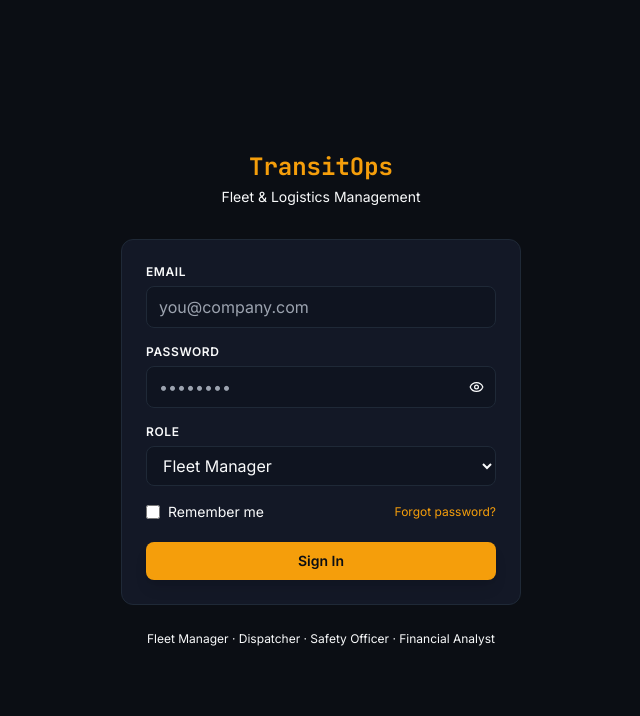
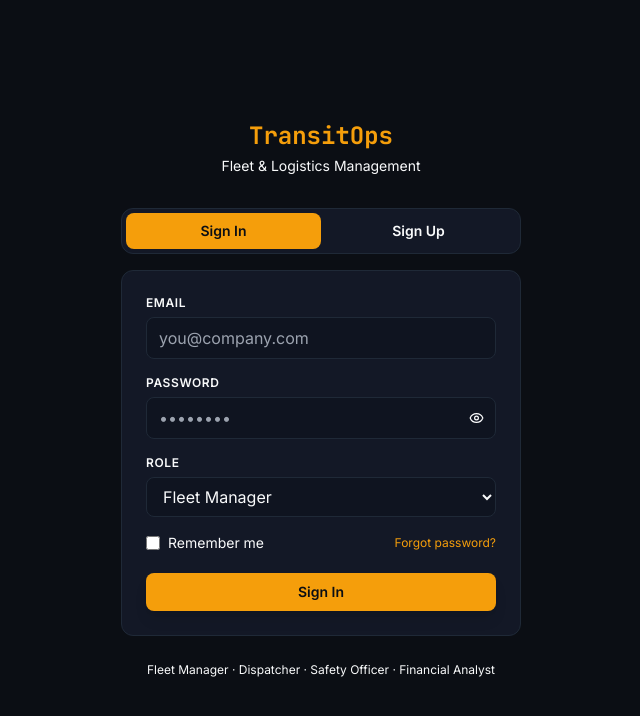
Before and after one commit to kavindra-e-m/TransitOps, a React (Vite) app in the folder client/: page /login in a window 1280 px wide. Shown: the top 716 px of the page, without its empty margins (319-959 px from the left). Built offline with nearby package versions, Linux system fonts and the light colour scheme.

Commit message:
feat(auth): add signup form with tab toggle on login page

```diff
--- a/client/src/context/AuthContext.jsx
+++ b/client/src/context/AuthContext.jsx
@@ -1,5 +1,5 @@
 import React, { createContext, useContext, useState } from 'react';
-import { loginAPI } from '../api/auth';
+import { loginAPI, signupAPI } from '../api/auth';
 import { setClientToken } from '../api/client';
 
 const AuthContext = createContext();
@@ -8,6 +8,10 @@ export const AuthProvider = ({ children }) => {
   const [user, setUser] = useState(null);
   const [role, setRole] = useState(null);
   const [token, setToken] = useState(null);
+
+  const signup = async (name, email, password, role) => {
+    await signupAPI(name, email, password, role);
+  };
 
   const login = async (email, password, selectedRole) => {
     const res = await loginAPI(email, password);
@@ -31,7 +35,7 @@ export const AuthProvider = ({ children }) => {
   };
 
   return (
-    <AuthContext.Provider value={{ user, role, token, login, logout, isAuthenticated: !!token }}>
+    <AuthContext.Provider value={{ user, role, token, login, signup, logout, isAuthenticated: !!token }}>
       {children}
     </AuthContext.Provider>
   );
--- a/client/src/pages/Login.jsx
+++ b/client/src/pages/Login.jsx
@@ -9,19 +9,33 @@ import Input from '../components/common/Input';
 const ROLES = ['Fleet Manager', 'Dispatcher', 'Safety Officer', 'Financial Analyst'];
 
 const Login = () => {
-  const { login } = useAuth();
+  const { login, signup } = useAuth();
   const navigate = useNavigate();
+  const [tab, setTab] = useState('login'); // 'login' | 'signup'
+
+  // Login state
   const [email, setEmail] = useState('');
   const [password, setPassword] = useState('');
   const [role, setRole] = useState(ROLES[0]);
   const [showPass, setShowPass] = useState(false);
   const [remember, setRemember] = useState(false);
+  const [attempts, setAttempts] = useState({});
+
+  // Signup state
+  const [signupName, setSignupName] = useState('');
+  const [signupEmail, setSignupEmail] = useState('');
+  const [signupPassword, setSignupPassword] = useState('');
+  const [signupRole, setSignupRole] = useState(ROLES[0]);
+  const [showSignupPass, setShowSignupPass] = useState(false);
+
+  // Shared state
   const [error, setError] = useState('');
-  const [attempts, setAttempts] = useState({});
+  const [success, setSuccess] = useState('');
   const [loading, setLoading] = useState(false);
 
-  const handleSubmit = async (e) => {
+  const handleLogin = async (e) => {
     e.preventDefault();
+    setError('');
     const count = (attempts[email] || 0) + 1;
     if (count >= 5) {
       setError('Account locked. Too many failed attempts. Contact your administrator.');
@@ -32,9 +46,28 @@ const Login = () => {
     try {
       await login(email, password, role);
       navigate('/dashboard');
-    } catch {
+    } catch (err) {
       setAttempts((prev) => ({ ...prev, [email]: count }));
-      setError(`Invalid credentials. ${5 - count} attempt(s) remaining.`);
+      setError(err.message || `Invalid credentials. ${5 - count} attempt(s) remaining.`);
+    } finally {
+      setLoading(false);
+    }
+  };
+
+  const handleSignup = async (e) => {
+    e.preventDefault();
+    setError('');
+    setSuccess('');
+    if (!signupName.trim()) return setError('Full name is required.');
+    if (signupPassword.length < 6) return setError('Password must be at least 6 characters.');
+    setLoading(true);
+    try {
+      await signup(signupName, signupEmail, signupPassword, signupRole);
+      setSuccess('Account created! You can now sign in.');
+      setSignupName(''); setSignupEmail(''); setSignupPassword('');
+      setTab('login');
+    } catch (err) {
+      setError(err.response?.data?.error || 'Signup failed. Try again.');
     } finally {
       setLoading(false);
     }
@@ -48,46 +81,50 @@ const Login = () => {
           <p className="text-text-secondary text-sm mt-1">Fleet & Logistics Management</p>
         </div>
 
-        <form onSubmit={handleSubmit} className="bg-card border border-default rounded-xl p-6 flex flex-col gap-4">
+        {/* Tab Toggle */}
+        <div className="flex bg-card border border-default rounded-xl p-1 mb-4">
+          {['login', 'signup'].map((t) => (
+            <button
+              key={t}
+              onClick={() => { setTab(t); setError(''); setSuccess(''); }}
+              className={`flex-1 py-2 text-sm font-semibold rounded-lg transition-all duration-200 ${
+                tab === t ? 'bg-accent text-[#0B0E14]' : 'text-text-secondary hover:text-text-primary'
+              }`}
+            >
+              {t === 'login' ? 'Sign In' : 'Sign Up'}
+            </button>
+          ))}
+        </div>
+
+        <div className="bg-card border border-default rounded-xl p-6 flex flex-col gap-4">
+          {/* Alerts */}
           <AnimatePresence>
             {error && (
-              <motion.div
-                initial={{ opacity: 0, y: -6 }}
-                animate={{ opacity: 1, y: 0 }}
-                exit={{ opacity: 0, y: -6 }}
-                transition={{ duration: 0.2 }}
-                className="text-sm text-status-retired bg-[#EF4444]/10 border border-[#EF4444]/30 rounded-lg px-4 py-3"
-              >
+              <motion.div initial={{ opacity: 0, y: -6 }} animate={{ opacity: 1, y: 0 }} exit={{ opacity: 0, y: -6 }} transition={{ duration: 0.2 }}
+                className="text-sm text-status-retired bg-[#EF4444]/10 border border-[#EF4444]/30 rounded-lg px-4 py-3">
                 {error}
+              </motion.div>
+            )}
+            {success && (
+              <motion.div initial={{ opacity: 0, y: -6 }} animate={{ opacity: 1, y: 0 }} exit={{ opacity: 0, y: -6 }} transition={{ duration: 0.2 }}
+                className="text-sm text-[#22C55E] bg-[#22C55E]/10 border border-[#22C55E]/30 rounded-lg px-4 py-3">
+                {success}
               </motion.div>
             )}
           </AnimatePresence>
 
-          <Input
-            label="Email"
-            type="email"
-            value={email}
-            onChange={(e) => setEmail(e.target.value)}
-            placeholder="you@company.com"
-            required
-          />
+          {tab === 'login' ? (
+            <form onSubmit={handleLogin} className="flex flex-col gap-4">
+              <Input label="Email" type="email" value={email} onChange={(e) => setEmail(e.target.value)} placeholder="you@company.com" required />
 
               <div className="flex flex-col gap-1.5">
                 <label className="text-xs font-semibold uppercase tracking-wider text-text-secondary">Password</label>
                 <div className="relative">
-              <input
-                type={showPass ? 'text' : 'password'}
-                value={password}
-                onChange={(e) => setPassword(e.target.value)}
-                placeholder="••••••••"
-                required
-                className="w-full px-3 py-2 pr-10 bg-input text-text-primary rounded-lg border border-default focus:border-border-focus focus:ring-1 focus:ring-accent/20 focus:outline-none transition-all duration-200 input-glow-focus"
-              />
-              <button
-                type="button"
-                onClick={() => setShowPass((v) => !v)}
-                className="absolute right-3 top-1/2 -translate-y-1/2 text-text-secondary hover:text-text-primary transition-colors"
-              >
+                  <input type={showPass ? 'text' : 'password'} value={password} onChange={(e) => setPassword(e.target.value)}
+                    placeholder="••••••••" required
+                    className="w-full px-3 py-2 pr-10 bg-input text-text-primary rounded-lg border border-default focus:border-border-focus focus:ring-1 focus:ring-accent/20 focus:outline-none transition-all duration-200 input-glow-focus" />
+                  <button type="button" onClick={() => setShowPass((v) => !v)}
+                    className="absolute right-3 top-1/2 -translate-y-1/2 text-text-secondary hover:text-text-primary transition-colors">
                     {showPass ? <EyeOff size={15} /> : <Eye size={15} />}
                   </button>
                 </div>
@@ -95,30 +132,56 @@ const Login = () => {
 
               <div className="flex flex-col gap-1.5">
                 <label className="text-xs font-semibold uppercase tracking-wider text-text-secondary">Role</label>
-            <select
-              value={role}
-              onChange={(e) => setRole(e.target.value)}
-              className="w-full px-3 py-2 bg-input text-text-primary rounded-lg border border-default focus:border-border-focus focus:outline-none transition-all duration-200"
-            >
+                <select value={role} onChange={(e) => setRole(e.target.value)}
+                  className="w-full px-3 py-2 bg-input text-text-primary rounded-lg border border-default focus:border-border-focus focus:outline-none transition-all duration-200">
                   {ROLES.map((r) => <option key={r} value={r}>{r}</option>)}
                 </select>
               </div>
 
               <div className="flex items-center justify-between text-sm">
                 <label className="flex items-center gap-2 text-text-secondary cursor-pointer select-none">
-              <input type="checkbox" checked={remember} onChange={(e) => setRemember(e.target.checked)}
-                className="accent-accent w-3.5 h-3.5" />
+                  <input type="checkbox" checked={remember} onChange={(e) => setRemember(e.target.checked)} className="accent-accent w-3.5 h-3.5" />
                   Remember me
                 </label>
-            <button type="button" className="text-accent hover:text-accent-hover transition-colors text-xs">
-              Forgot password?
-            </button>
+                <button type="button" className="text-accent hover:text-accent-hover transition-colors text-xs">Forgot password?</button>
               </div>
 
               <Button type="submit" disabled={loading} className="w-full mt-1">
                 {loading ? 'Signing in…' : 'Sign In'}
               </Button>
             </form>
+          ) : (
+            <form onSubmit={handleSignup} className="flex flex-col gap-4">
+              <Input label="Full Name" type="text" value={signupName} onChange={(e) => setSignupName(e.target.value)} placeholder="John Doe" required />
+              <Input label="Email" type="email" value={signupEmail} onChange={(e) => setSignupEmail(e.target.value)} placeholder="you@company.com" required />
+
+              <div className="flex flex-col gap-1.5">
+                <label className="text-xs font-semibold uppercase tracking-wider text-text-secondary">Password</label>
+                <div className="relative">
+                  <input type={showSignupPass ? 'text' : 'password'} value={signupPassword} onChange={(e) => setSignupPassword(e.target.value)}
+                    placeholder="Min. 6 characters" required
+                    className="w-full px-3 py-2 pr-10 bg-input text-text-primary rounded-lg border border-default focus:border-border-focus focus:ring-1 focus:ring-accent/20 focus:outline-none transition-all duration-200 input-glow-focus" />
+                  <button type="button" onClick={() => setShowSignupPass((v) => !v)}
+                    className="absolute right-3 top-1/2 -translate-y-1/2 text-text-secondary hover:text-text-primary transition-colors">
+                    {showSignupPass ? <EyeOff size={15} /> : <Eye size={15} />}
+                  </button>
+                </div>
+              </div>
+
+              <div className="flex flex-col gap-1.5">
+                <label className="text-xs font-semibold uppercase tracking-wider text-text-secondary">Role</label>
+                <select value={signupRole} onChange={(e) => setSignupRole(e.target.value)}
+                  className="w-full px-3 py-2 bg-input text-text-primary rounded-lg border border-default focus:border-border-focus focus:outline-none transition-all duration-200">
+                  {ROLES.map((r) => <option key={r} value={r}>{r}</option>)}
+                </select>
+              </div>
+
+              <Button type="submit" disabled={loading} className="w-full mt-1">
+                {loading ? 'Creating account…' : 'Create Account'}
+              </Button>
+            </form>
+          )}
+        </div>
 
         <p className="text-center text-xs text-text-muted mt-6 leading-relaxed">
           Fleet Manager · Dispatcher · Safety Officer · Financial Analyst
```
Lines whose indentation alone changed are shown as unchanged.
